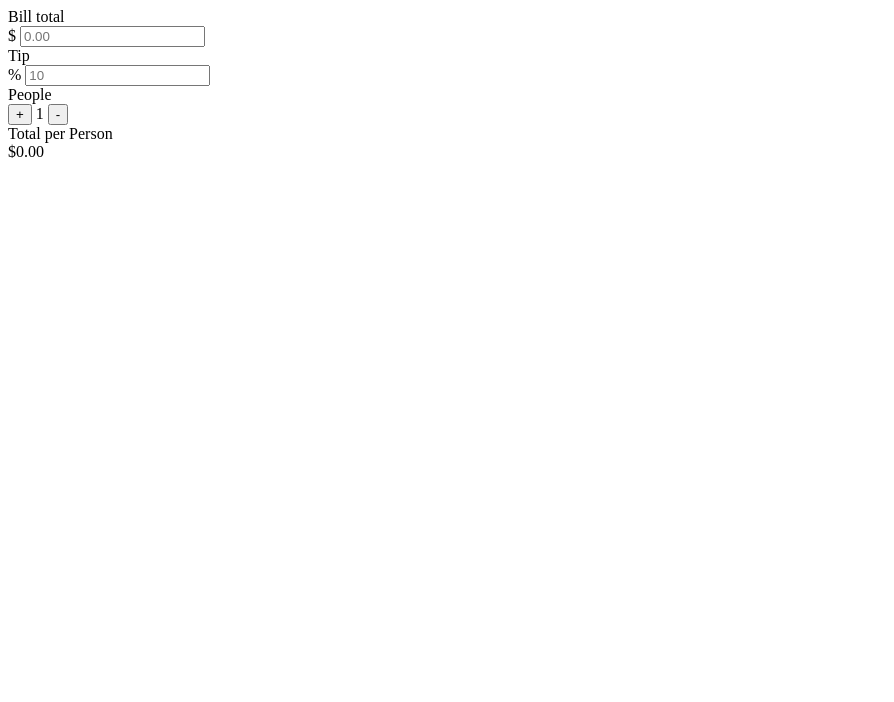
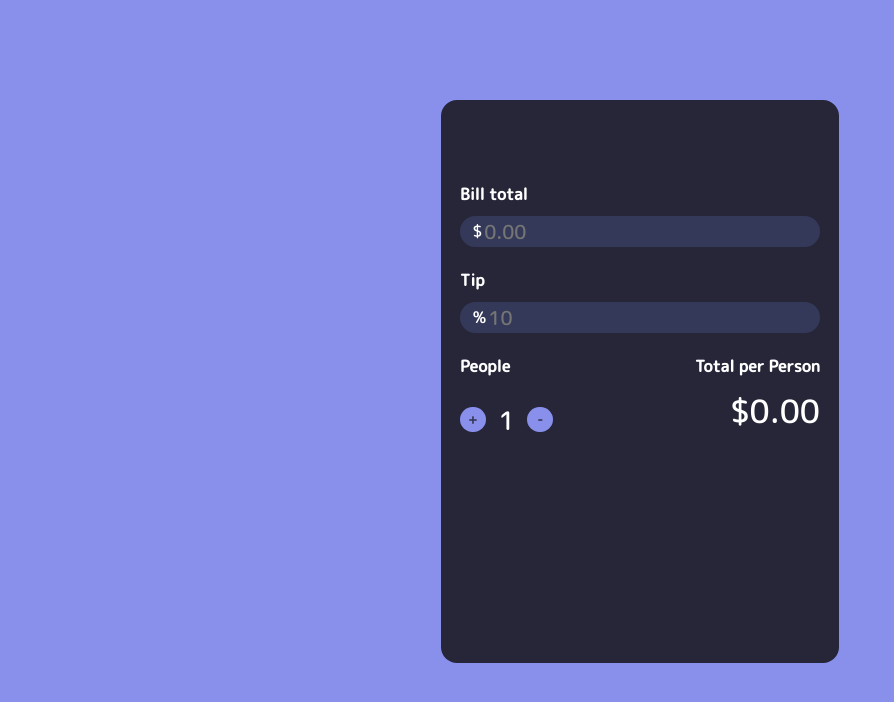
Before and after one commit to DaiyronW/Calculator-App, a plain HTML site: page index.html in a window 1280 px wide. Shown: the whole page, without its empty margins (0-894 px from the left). Drawn offline with Linux system fonts and the light colour scheme.

Commit message:
Add index.html style.css

```diff
--- a/index.html
+++ b/index.html
@@ -1,18 +1,17 @@
 <!DOCTYPE html>
 <html lang="en">
   <head>
-    <meta charset="UTF-8">
+    <meta charset="UTF-8" />
     <link rel="preconnect" href="https://fonts.googleapis.com" />
     <link rel="preconnect" href="https://fonts.gstatic.com" crossorigin />
     <link
       href="https://fonts.googleapis.com/css2?family=M+PLUS+Rounded+1c:wght@500&display=swap"
       rel="stylesheet"
     />
-    <meta http-equiv="X-UA-Compatible" content="IE=edge">
-    <meta name="viewport" content="width=device-width, initial-scale=1.0">
-    <title>Calculator Tip App</title>
-    <link rel="stylesheet" href="style.css">
-    <script src="code.js" defer></script>
+    <meta http-equiv="X-UA-Compatible" content="IE=edge" />
+    <meta name="viewport" content="width=device-width, initial-scale=1.0" />
+    <link rel="stylesheet" href="style.css" type="text/css" />
+    <title>Tip Calculator</title>
   </head>
   <body>
     <div class="wrapper">
@@ -22,9 +21,10 @@
           <span>$</span>
           <input
             onkeyup="calculateBill()"
-            type='text'
-            id='billTotalInput'
-            placeholder='0.00'/>
+            type="text"
+            id="billTotalInput"
+            placeholder="0.00"
+          />
         </div>
       </div>
       <div class="container">
@@ -62,5 +62,7 @@
         </div>
       </div>
     </div>
+
+    <script type="text/javascript" src="code.js"></script>
   </body>
 </html>
--- a/style.css
+++ b/style.css
@@ -0,0 +1,98 @@
+* {
+    font-family: 'M PLUS Rounded 1c', Avenir Next, Helvetica, sans-serif;
+    color: white;
+  }
+
+body {
+    background: #8990ec;
+}
+
+.wrapper {
+    height: 525px;
+    width: 360px;
+    color: white;
+    background: #272639;
+    border-radius: 1rem;
+    padding: 1.2rem;
+    margin: 100px auto;
+}
+
+#topContainer {
+    margin-top: 4rem;
+}
+
+.container {
+    margin-top: 1.4rem;
+}
+
+.title {
+    font-weight: bold;
+    margin-bottom: 0.6rem;
+}
+
+.inputContainer {
+    background: #353959;
+    border-radius: 1.4rem;
+    padding: 0 0.8rem;
+    display: flex;
+    align-items: center;
+}
+
+#billTotalInput,
+#tipInput {
+  font-size: 1.2rem;
+  background: none;
+  border: none;
+  outline: none;
+  padding: none;
+}
+
+.buttonContainer {
+    background: #8990ec;
+    display: grid;
+    place-items: center;
+    width: 1.6rem;
+    height: 1.6rem;
+    border-radius: 50%;
+  }
+
+  .splitButton {
+    background: none;
+    border: none;
+  }
+
+  .controls {
+    display: flex;
+    align-items: center;
+  }
+
+  .splitButton {
+    font-size: 0.8rem;
+    font-weight: bold;
+    display: grid;
+    place-items: center;
+  }
+
+  .buttonText {
+    color: #353959 !important;
+  }
+
+  .splitAmount {
+    font-size: 1.6rem;
+    margin: 0.8rem;
+  }
+
+  #bottom {
+    display: flex;
+    justify-content: space-between;
+  }
+
+  .totalContainer {
+    display: flex;
+    flex-direction: column;
+    align-items: end;
+  }
+
+  .total {
+    font-size: 2rem;
+  }
```
Lines whose indentation alone changed are shown as unchanged.
